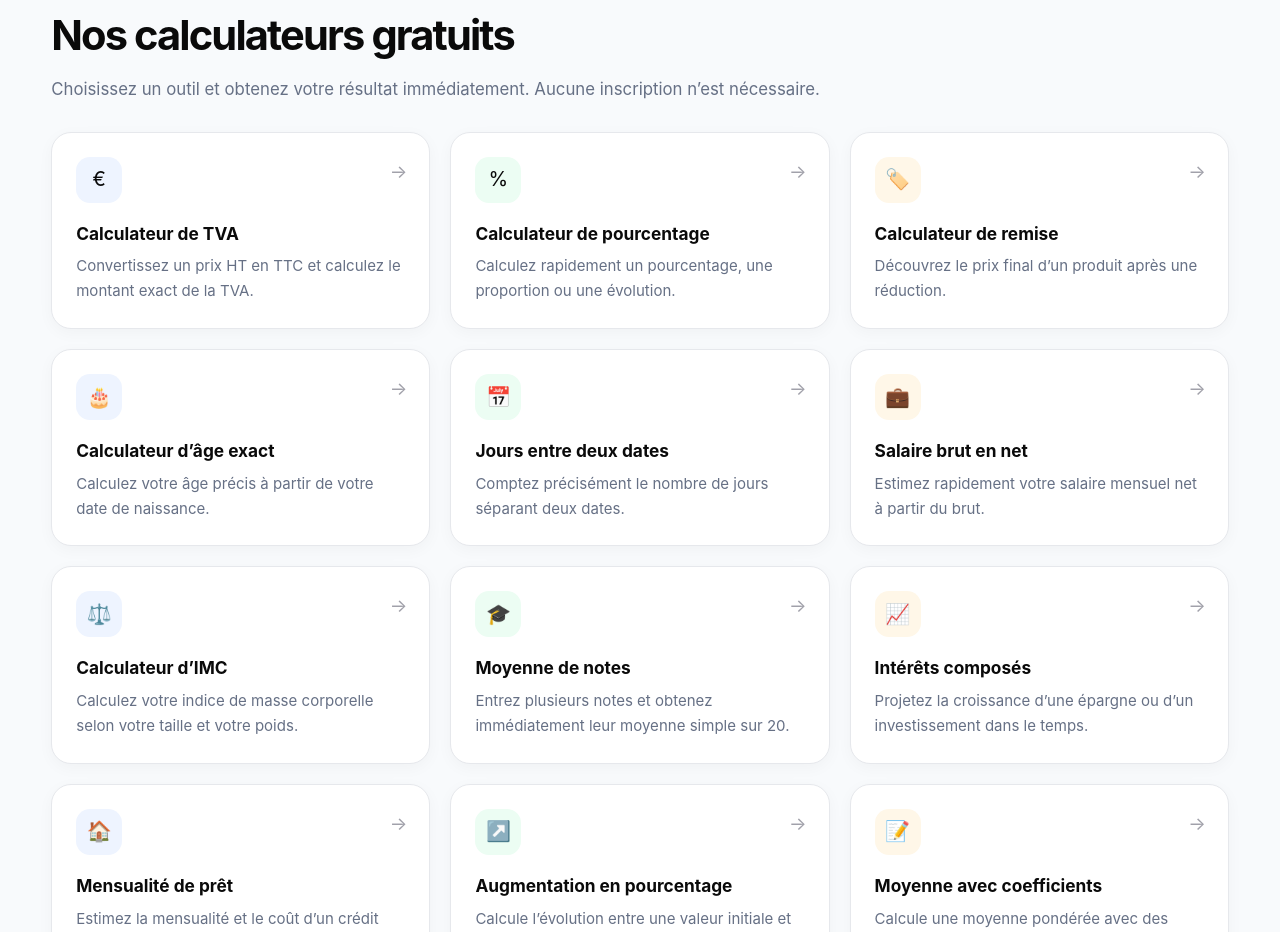
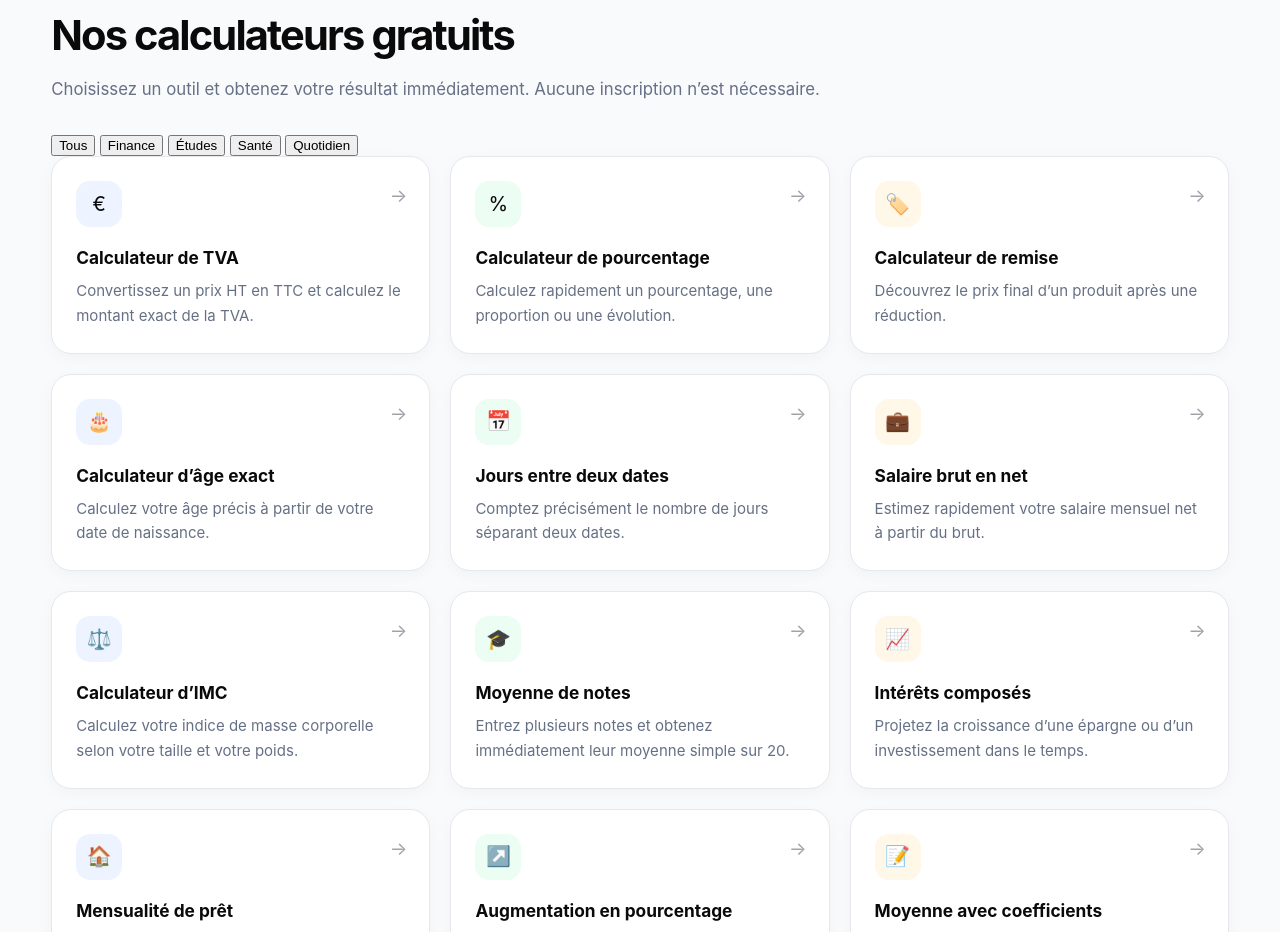
Before and after one commit to antoineaudinet075-crypto/CalculFast, a website: page index.html in a window 1280 px wide. Shown: the part 831-1763 px from the top of the page. Drawn offline with Linux system fonts and the light colour scheme.

Commit message:
Update index.html

```diff
--- a/index.html
+++ b/index.html
@@ -95,9 +95,6 @@
 
       </div>
     </section>
-      </div>
-    </section>
-
     <section class="section" id="outils">
       <div class="container">
         <h2>Nos calculateurs gratuits</h2>
@@ -106,6 +103,14 @@
           Choisissez un outil et obtenez votre résultat immédiatement.
           Aucune inscription n’est nécessaire.
         </p>
+
+        <div class="category-filters" aria-label="Catégories de calculateurs">
+  <button class="category-btn active" type="button" onclick="filterCategory('all',this)">Tous</button>
+  <button class="category-btn" type="button" onclick="filterCategory('finance',this)">Finance</button>
+  <button class="category-btn" type="button" onclick="filterCategory('etudes',this)">Études</button>
+  <button class="category-btn" type="button" onclick="filterCategory('sante',this)">Santé</button>
+  <button class="category-btn" type="button" onclick="filterCategory('quotidien',this)">Quotidien</button>
+</div>
 
         <div class="grid">
           <a class="tool-card" href="outils/tva.html">
```
